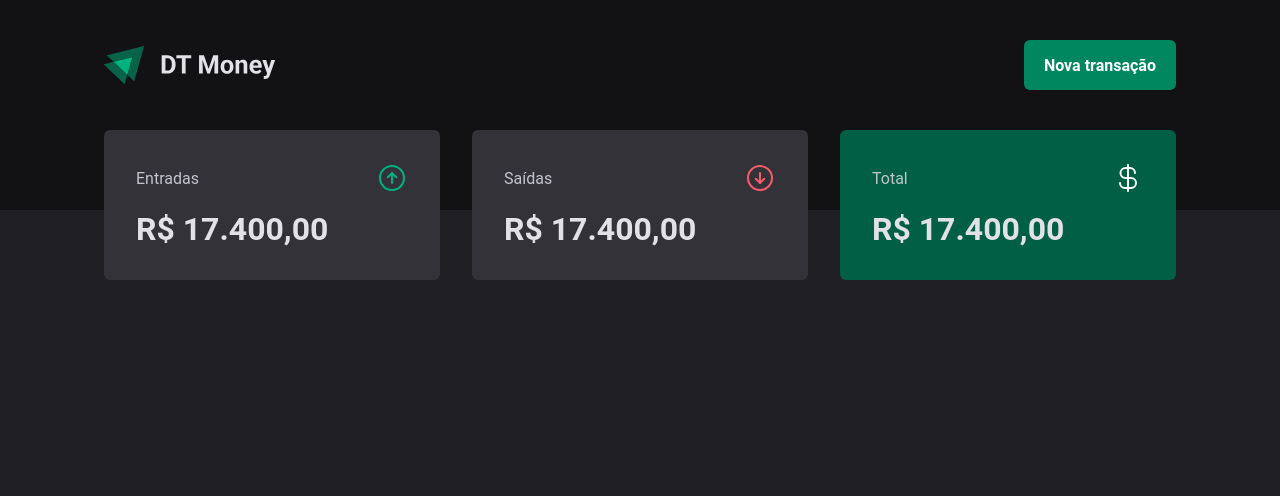
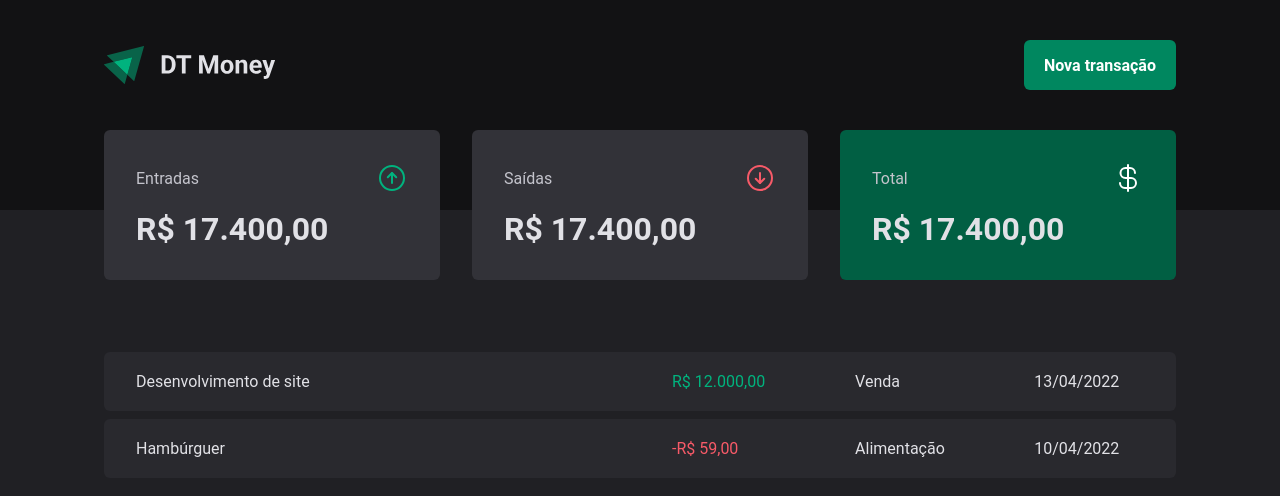
Before and after one commit to IgorThierry/ignite-react-dtmoney-v2, a React app: page / in a window 1280 px wide. Shown: the top 496 px of the page. Built offline with nearby package versions, Linux system fonts and the light colour scheme; the HTML template or start-up script is replaced by a standard one.

Commit message:
feat: Tabela de transações

```diff
--- a/src/pages/Transactions/index.tsx
+++ b/src/pages/Transactions/index.tsx
@@ -1,11 +1,39 @@
 import { Header } from '../../components/Header'
 import { Summary } from '../../components/Summary'
+import {
+  PriceHighlight,
+  TransactionsContainer,
+  TransactionsTable,
+} from './styles'
 
 export function Transactions() {
   return (
     <div>
       <Header />
       <Summary />
+
+      <TransactionsContainer>
+        <TransactionsTable>
+          <tbody>
+            <tr>
+              <td width="50%">Desenvolvimento de site</td>
+              <td>
+                <PriceHighlight variant="income">R$ 12.000,00</PriceHighlight>
+              </td>
+              <td>Venda</td>
+              <td>13/04/2022</td>
+            </tr>
+            <tr>
+              <td width="50%">Hambúrguer</td>
+              <td>
+                <PriceHighlight variant="outcome">-R$ 59,00</PriceHighlight>
+              </td>
+              <td>Alimentação</td>
+              <td>10/04/2022</td>
+            </tr>
+          </tbody>
+        </TransactionsTable>
+      </TransactionsContainer>
     </div>
   )
 }
--- a/src/pages/Transactions/styles.ts
+++ b/src/pages/Transactions/styles.ts
@@ -1,3 +1,38 @@
 import styled from 'styled-components'
 
-export const Container = styled.div``
+export const TransactionsContainer = styled.main`
+  width: 100%;
+  max-width: 1120px;
+  margin: 4rem auto 0;
+  padding: 0 1.5rem;
+`
+
+export const TransactionsTable = styled.table`
+  width: 100%;
+  border-collapse: separate;
+  border-spacing: 0 0.5rem;
+  /* margin-top: 1.5rem; */
+  td {
+    padding: 1.25rem 2rem;
+    background: ${(props) => props.theme['gray-700']};
+    &:first-child {
+      border-top-left-radius: 6px;
+      border-bottom-left-radius: 6px;
+    }
+    &:last-child {
+      border-top-right-radius: 6px;
+      border-bottom-right-radius: 6px;
+    }
+  }
+`
+
+interface PriceHighlightProps {
+  variant: 'income' | 'outcome'
+}
+
+export const PriceHighlight = styled.span<PriceHighlightProps>`
+  color: ${(props) =>
+    props.variant === 'income'
+      ? props.theme['green-300']
+      : props.theme['red-300']};
+`
```
